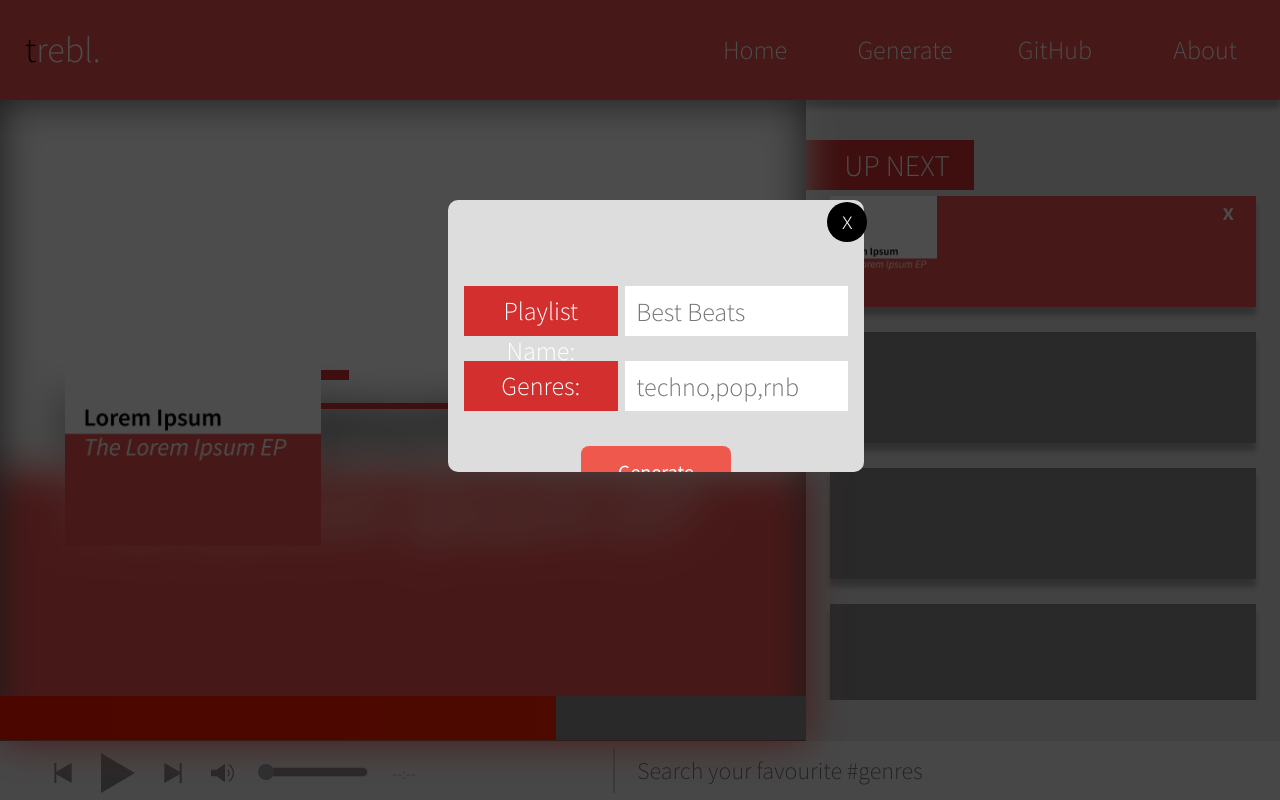
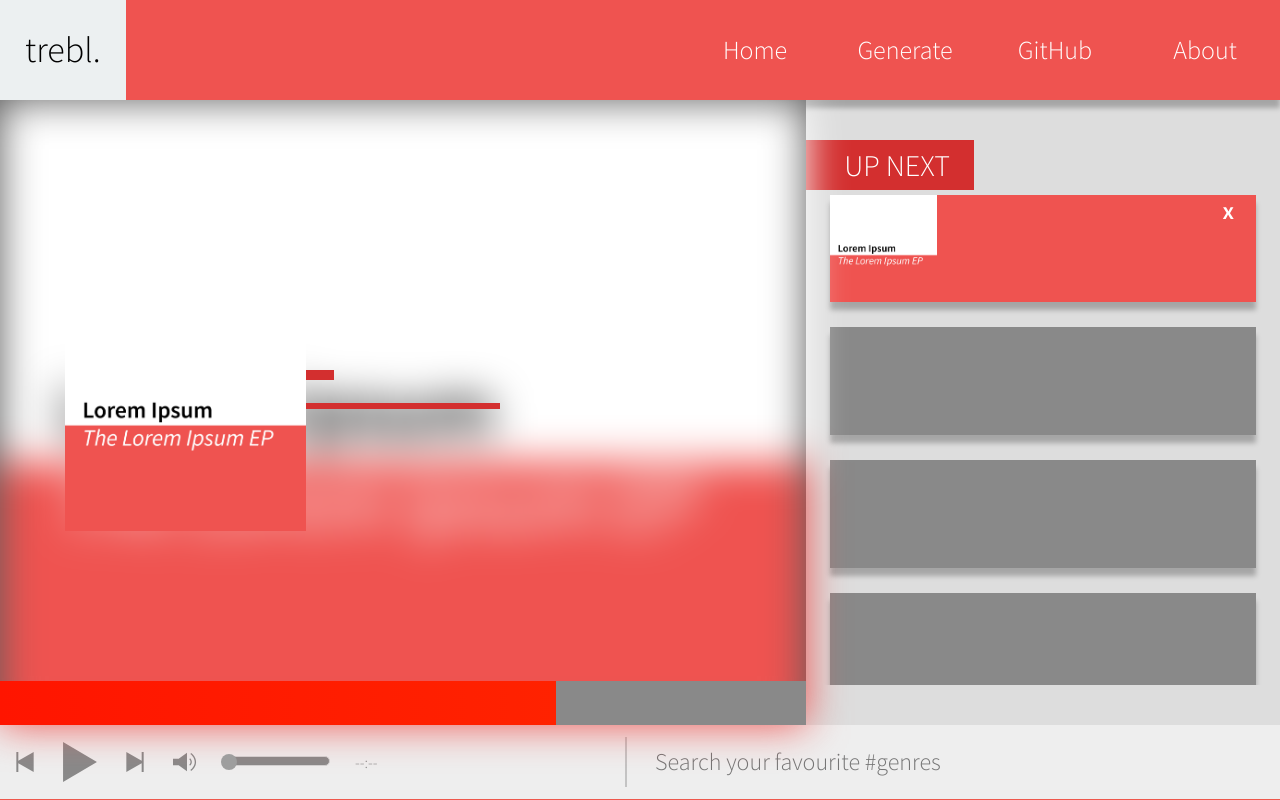
Before and after one commit to Kleptomaniac/trebl, a PHP site: page / in a window 1280 px wide. Run offline with PHP 8.4, Linux system fonts and the light colour scheme; grey boxes are pictures that could not be loaded.

Commit message:
Front End v2.1 New Footer Styles Post testing on stream url management. Pre testing update tracklist functionalities.

```diff
--- a/src/site/backup.php
+++ b/src/site/backup.php
@@ -40,7 +40,6 @@
         <div class="footer">
             <div class="fc_wrappers">
                 <div class="media_controls">
-                    <div id="border_wrapper">
                     <ul>
                         <li class="player_buttons">
                             <button id="previous"></button>
@@ -59,11 +58,12 @@
                         <li>
                             <div id="timeline">
                                 <div id="timeline_slider"></div>
-                                    <video id="music_src" src=""></video>
+                                <video id="music_src"
+                                       src="">
+                                </video>
                             </div>
                         </li>
                     </ul>
-                    </div>
                 </div>
             </div>
             <div class="fc_wrappers">
--- a/src/site/css/app.css
+++ b/src/site/css/app.css
@@ -6,7 +6,7 @@
 
 .music_info {
     width: 100%;
-    height: 91.5%;
+    height: calc(100% - 75px);
 }
 
 .curr_info {
@@ -246,33 +246,33 @@
 
 .footer {
     background-color: #fff;
-    height: 8.5%;
-    line-height: 10%;
+    height: 74px;
+    line-height: 74px;
     width: 100%;
 }
 
 .fc_wrappers {
-    display: table;
+    display: inline-block;
     float: left;
-    width: 49%;
-    height: 100%;
+    width: calc(50% - 30px);
+    height: 50px;
+    line-height: 50px;
     background-color: #EEEEEE;
     margin: 0;
-    padding: 0;
+    padding: 12px 15px;
 }
 
 .fc_wrappers:last-child {
-    width: 51%;
+    white-space: nowrap;
+    overflow: auto;
 }
 
 .genre_search {
-    display: table-cell;
-    vertical-align: middle;
-    height: 75%;
     width: 100%;
+    height: 100%;
     margin: 0;
-    padding: 0 1.5%;
-    overflow-x: auto;
+    padding: 0;
+    line-height: 50px;
 }
 
 .genre_search span {
@@ -285,12 +285,13 @@
 }
 
 .genre_search input {
-    height: 30px;
+    height: 50px;
+    line-height: 50px;
     font-size: 24px;
     font-weight: 300;
     font-family: 'Source Sans Pro', sans-serif;
     background: inherit;
-    min-width: 275px;
+    min-width: 300px;
     color: #000;
     padding: 0;
     margin: 0;
--- a/src/site/css/player.css
+++ b/src/site/css/player.css
@@ -2,25 +2,21 @@
 /*=============================================== Music Player Styles ================================================*/
 /*====================================================================================================================*/
 .media_controls {
-    display: table-cell;
-    vertical-align: middle;
-    height: 80%;
+    height: 100%;
     width: 100%;
+    border-right: 2px solid #C3C3C3;
     margin: 0;
-    padding: 0 2%;
+    padding: 0;
     text-align: center;
 }
 
-#border_wrapper {
-    height: 45px;
-    border-right: 2px solid #C3C3C3;
-}
-
 .media_controls ul {
+    position: relative;
     display: inline-block;
     list-style-type: none;
-    height: 50px;
+    height: 100%;
     margin: 0;
+    padding: 0;
 }
 
 .media_controls ul li {
--- a/src/site/header.php
+++ b/src/site/header.php
@@ -12,7 +12,7 @@
     <link href="https://fonts.googleapis.com/css?family=Source+Sans+Pro:300,300i,400,600" rel="stylesheet">
     <script src="../site/js/jquery-3.1.0.min.js"></script>
     <script src="../site/js/jquery-ui.min.js"></script>
-    <script src="js/app_functions.js"></script>
+    <script src="../site/js/app_functions.js"></script>
     <script src="../site/js/trebl.js"></script>
     <script src="../site/js/waveform.js"></script>
 </head>
--- a/src/site/index.html
+++ b/src/site/index.html
@@ -13,7 +13,7 @@
     <link href="https://fonts.googleapis.com/css?family=Source+Sans+Pro:300,300i,400,600" rel="stylesheet">
     <script src="../site/js/jquery-3.1.0.min.js"></script>
     <script src="../site/js/jquery-ui.min.js"></script>
-    <script src="js/app_functions.js"></script>
+    <script src="../site/js/app_functions.js"></script>
     <script src="../site/js/trebl.js"></script>
     <script src="../site/js/waveform.js"></script>
 </head>
@@ -37,7 +37,7 @@
                 <div id="background_blur"></div>
                 <div class="curr_song_wrapper">
                     <div class="album_cover">
-                        <img id="album_cover" src="../site/images/album_placeholder.png" alt="album_cover">
+                        <img id="album_cover" src="images/album_placeholder.png" alt="album_cover">
                     </div>
                     <div class="track_info">
                         <h3 id="artist"></h3>
@@ -71,7 +71,6 @@
         <div class="footer">
             <div class="fc_wrappers">
                 <div class="media_controls">
-                    <div id="border_wrapper">
                     <ul>
                         <li class="player_buttons">
                             <button id="previous"></button>
@@ -90,11 +89,12 @@
                         <li>
                             <div id="timeline">
                                 <div id="timeline_slider"></div>
-                                    <video id="music_src" src=""></video>
+                                <video id="music_src"
+                                       src="">
+                                </video>
                             </div>
                         </li>
                     </ul>
-                    </div>
                 </div>
             </div>
             <div class="fc_wrappers">
--- a/src/site/js/app_functions.js
+++ b/src/site/js/app_functions.js
@@ -25,7 +25,7 @@ function updateTrackList(tags, plname, limit) {
     playlistname = plname;
     $.ajax({
         url: 'https://treblradio.appspot.com/api',
-        data: {function: 'fetch_music', genres: tags, limit: limit, playlist_name: plname},
+        data: {function: 'fetch_music', genres: tags, limit: limit, playlist: plname},
         success: function (output) {
             var tracks = JSON.parse(output);
             for (var i = 0; i < tracks.length; i++) {
--- a/src/site/js/trebl.js
+++ b/src/site/js/trebl.js
@@ -2,7 +2,7 @@ $(document).ready(function () {
     appendHash("#song_tags a");
     appendHash(".genre_search span");
     appendHash(".nt_tags a");
-    tracklistInit();
+    //tracklistInit();
 });
 
 function appendHash(identifier) {
@@ -76,11 +76,9 @@ $(function () {
 });
 
 $(document).ready(function () {
-    $("#music_src").on(
-        "timeupdate",
-        function (event) {
-            onTrackedVideoFrame(this.currentTime, this.duration);
-        });
+    $("#music_src").on('timeupdate', function () {
+        onTrackedVideoFrame(this.currentTime);
+    });
 });
 
 $(document).on('click', '#popup_button', function () {
```
Lines whose indentation alone changed are shown as unchanged.
